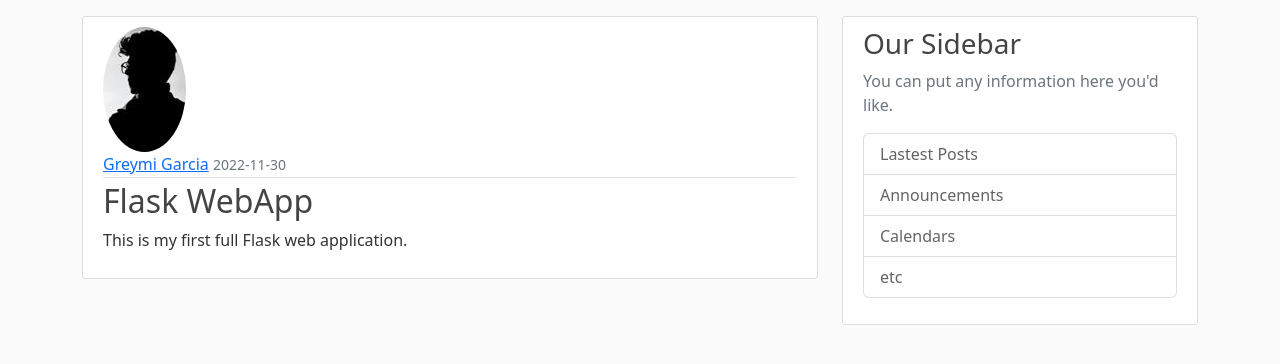
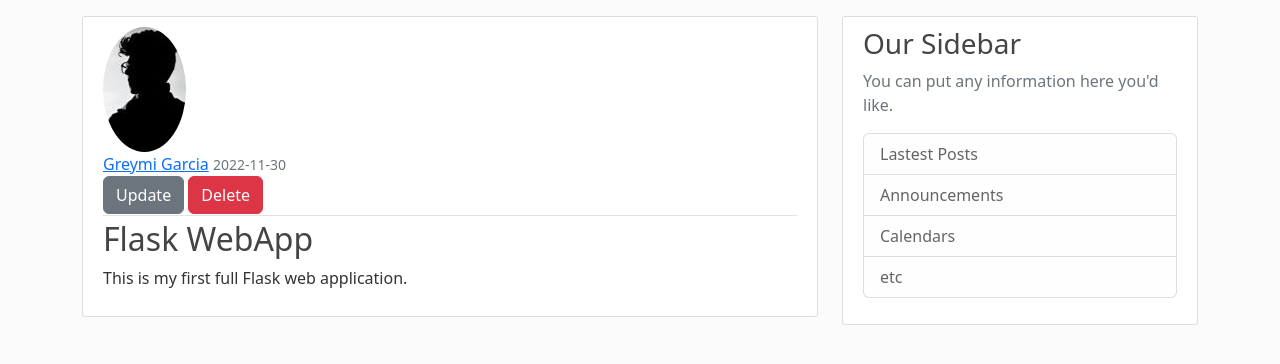
Before and after one commit to GreymiGarcia/flask-blog, a Flask app: page /post/2 in a window 1280 px wide. Shown: the part 73-437 px from the top of the page. Run offline with Flask 3, Linux system fonts and the light colour scheme; a user stored in the database is signed in.

Commit message:
Update and delete posts feature

```diff
--- a/flaskblog/forms.py
+++ b/flaskblog/forms.py
@@ -51,7 +51,7 @@ class UpdateAccountForm(FlaskForm):
     email = EmailField("Email",
     validators=[DataRequired()])
 
-    picture = FileField('Update Profile Picture', validators=[FileAllowed(['jpg', 'png'])])
+    picture = FileField('Update Profile Picture', validators=[FileAllowed(['jpg', 'png', 'jpeg'])])
 
     submit = SubmitField("Update")
 
--- a/flaskblog/routes.py
+++ b/flaskblog/routes.py
@@ -119,18 +119,41 @@ def new_post():
         db.session.commit()
         flash(f'Your post has been created', 'success')
         return redirect(url_for('home'))
-    return render_template("create_post.html", title="New Post", form=form)
+    return render_template("create_post.html", title="New Post", form=form, legend="New Post")
 
 @app.route('/post/<int:post_id>')
 def post(post_id):
     post = Post.query.get_or_404(post_id)
     return render_template('post.html', title=post.title, post=post)
 
-@app.route('/post/<int:post_id>/update')
+@app.route('/post/<int:post_id>/update', methods=['GET','POST'])
 @login_required
 def update_post(post_id):
     post = Post.query.get_or_404(post_id)
+    print(post)
     if post.author != current_user:
         abort(403)
     form = PostForm()
-    return render_template("create_post.html", title="New Post", form=form)
+    if form.validate_on_submit():
+        post.title = form.title.data
+        post.content = form.content.data
+        db.session.commit()
+        flash(f'Your post has been updated', 'success')
+        return redirect(url_for('post', post_id=post.id))
+    elif request.method == 'GET':
+        form.title.data = post.title
+        form.content.data = post.content
+    return render_template("create_post.html", title="New Post", form=form, legend='Update Post')
+
+@app.route('/post/<int:post_id>/delete', methods=['POST'])
+@login_required
+def delete_post(post_id):
+    post = Post.query.get_or_404(post_id)
+    print(post)
+    if post.author != current_user:
+        abort(403)
+
+    db.session.delete(post)
+    db.session.commit()
+    flash(f'Your post has been deleted!', 'success')
+    return redirect(url_for('home'))
--- a/flaskblog/templates/create_post.html
+++ b/flaskblog/templates/create_post.html
@@ -4,7 +4,7 @@
         <form method="POST" action="" >
             {{ form.hidden_tag() }}
             <fieldset class="form-group">
-                <legend class="border-bottom mb-4">New Post</legend>
+                <legend class="border-bottom mb-4">{{ legend }}</legend>
                 <div class="form-group">
                     {{ form.title.label(class="form-control-label") }}
                     {% if form.title.errors %}
--- a/flaskblog/templates/post.html
+++ b/flaskblog/templates/post.html
@@ -6,9 +6,37 @@
             <div class="article-metadata">
                 <a class="mr-s" href="#">{{ post.author.username }}</a>
                 <small class="text-muted">{{ post.date_posted.strftime('%Y-%m-%d') }}</small>
+                {% if post.author == current_user %}
+                <div>
+                    <a class="btn btn-secondary" href="{{ url_for('update_post', post_id=post.id) }}">Update</a>
+                    <button type="button" class="btn btn-danger" data-bs-toggle="modal" data-bs-target="#deleteModal">
+                        Delete
+                    </button>
+                </div>
+                {% endif %}
             </div>
             <h2 class="article-tilte">{{ post.title }}</h2>
             <p class="article-content">{{ post.content }}</p>
         </div>
     </article>
+    <!-- Modal -->
+    <div class="modal fade" id="deleteModal" data-bs-backdrop="static" data-bs-keyboard="false" tabindex="-1" aria-labelledby="deleteModalLabel" aria-hidden="true">
+        <div class="modal-dialog">
+            <div class="modal-content">
+                <div class="modal-header">
+                <h1 class="modal-title fs-5" id="deleteModalLabel">Post Deletion</h1>
+                <button type="button" class="btn-close" data-bs-dismiss="modal" aria-label="Close"></button>
+                </div>
+                <div class="modal-body">
+                    Are you sure you want to delete this post?
+                </div>
+                <div class="modal-footer">
+                    <button type="button" class="btn btn-secondary" data-bs-dismiss="modal">Cancel</button>
+                        <form action="{{ url_for('delete_post', post_id=post.id) }}" method="POST">
+                        <input type="submit" class="btn btn-danger" value="Delete">
+                    </form>
+                </div>
+            </div>
+        </div>
+    </div>
 {% endblock content %}
```
Also changed, not shown: instance/site.db.
